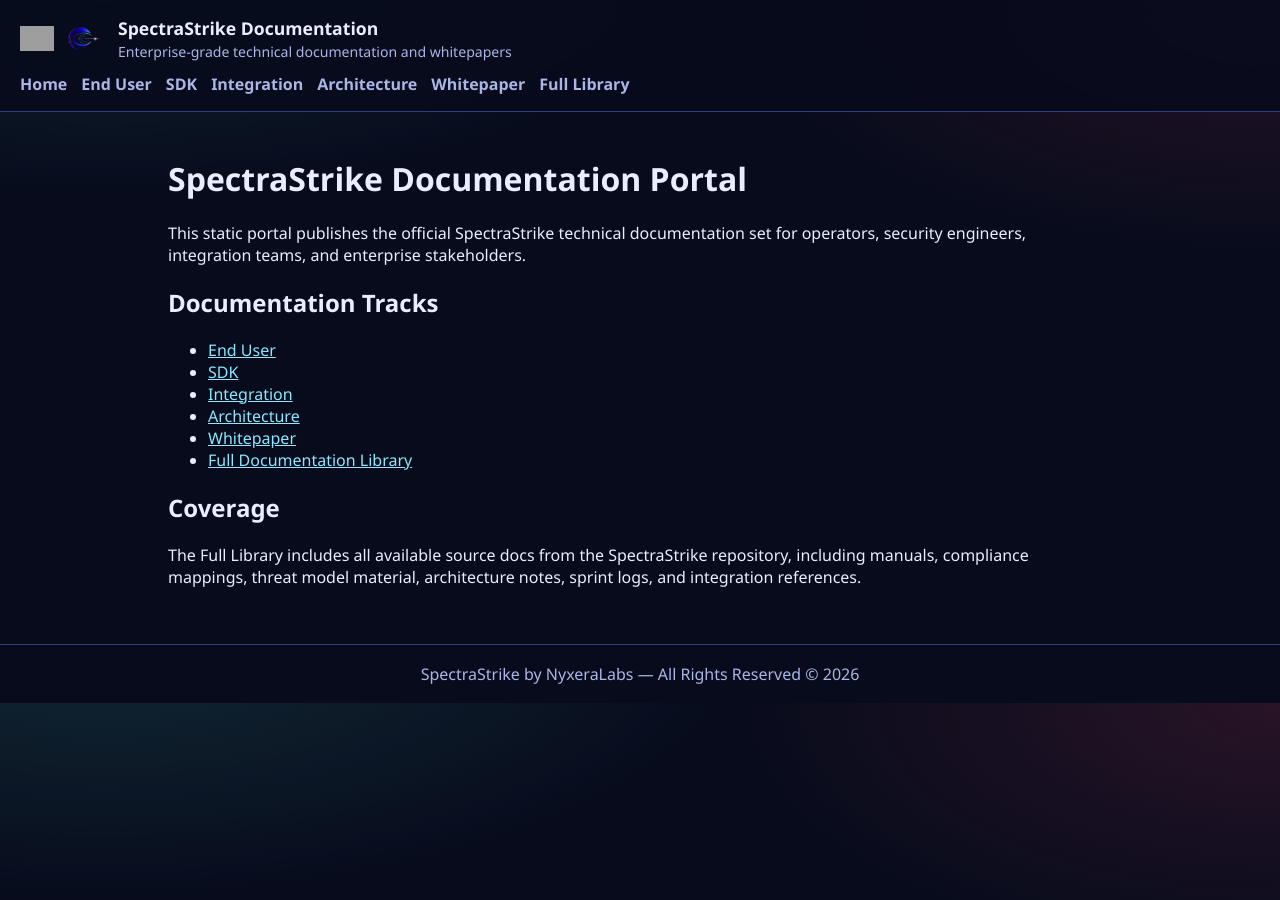
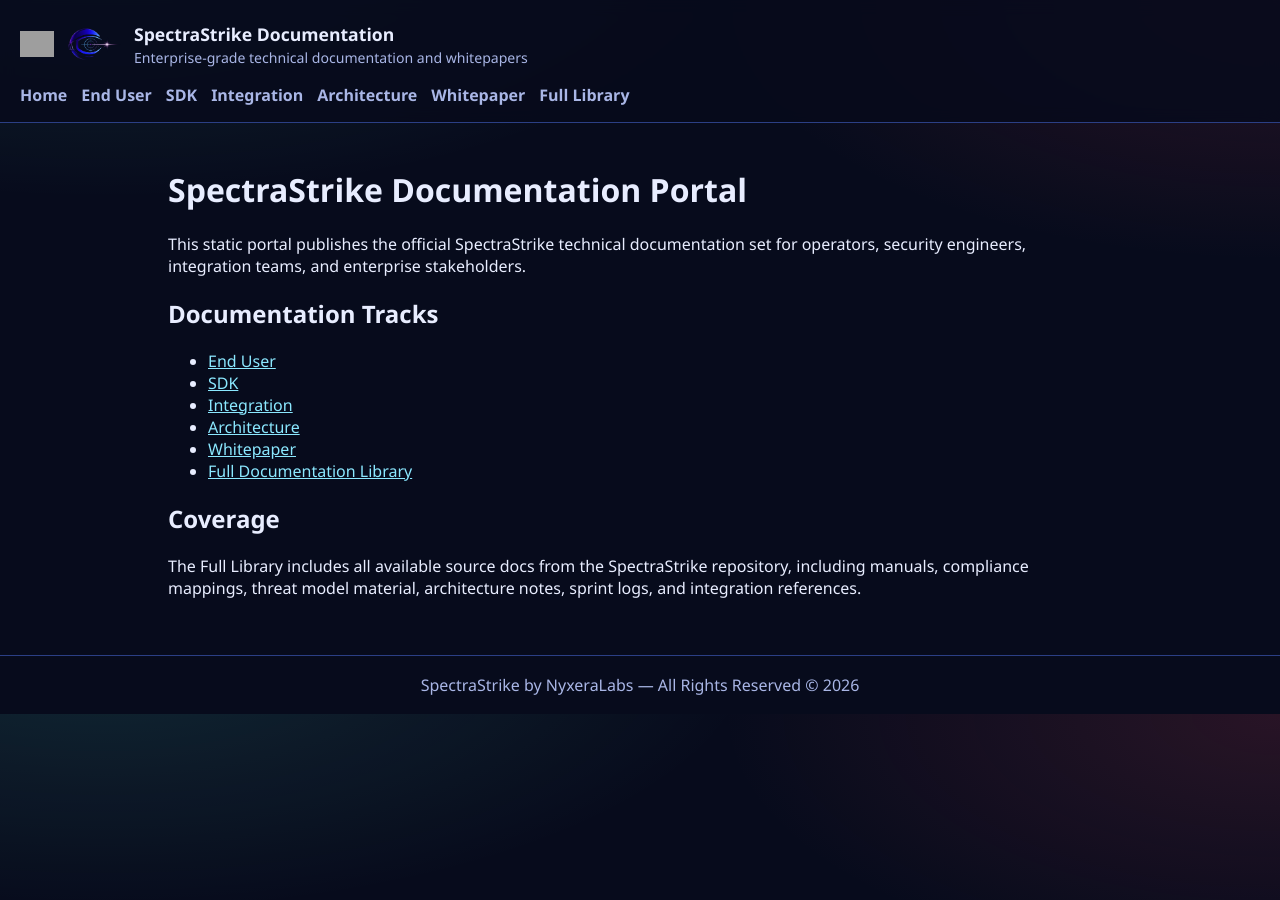
Before and after one commit to NyxeraLabs/SpectraStrike-Docs, a Jekyll site: the page built from index.md, in a window 1280 px wide. Built offline with Jekyll 4.4.1, drawn with Linux system fonts in a browser that asks for light colours; grey boxes are pictures that could not be loaded.

Commit message:
style: increase SpectraStrike header product logo size to match docs branding

```diff
--- a/assets/css/style.css
+++ b/assets/css/style.css
@@ -4,7 +4,7 @@ body { margin:0; font-family:"Avenir Next","Segoe UI",Arial,sans-serif; backgrou
 .topbar { border-bottom:1px solid var(--border); background:rgba(7,11,28,.88); padding:16px 20px; position:sticky; top:0; backdrop-filter: blur(8px); }
 .brand-wrap { display:flex; align-items:center; gap:12px; flex-wrap:wrap; }
 .brand-logo { width:34px; height:34px; object-fit:contain; }
-.product-logo { width:40px; height:40px; object-fit:contain; }
+.product-logo { width:56px; height:56px; object-fit:contain; }
 .brand-wrap h1 { margin:0; font-size:1.1rem; }
 .brand-wrap p { margin:2px 0 0; color:var(--muted); font-size:.88rem; }
 .nav { display:flex; gap:14px; margin-top:12px; flex-wrap:wrap; }
```
